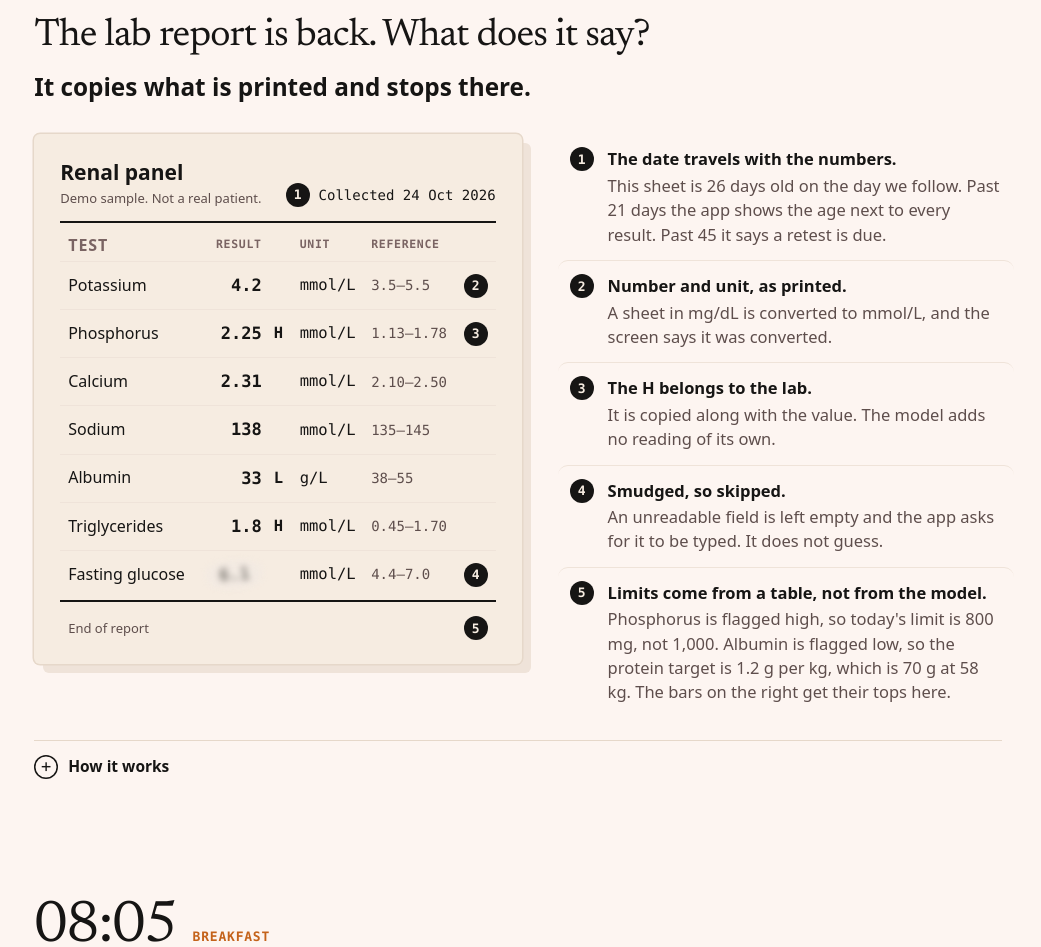
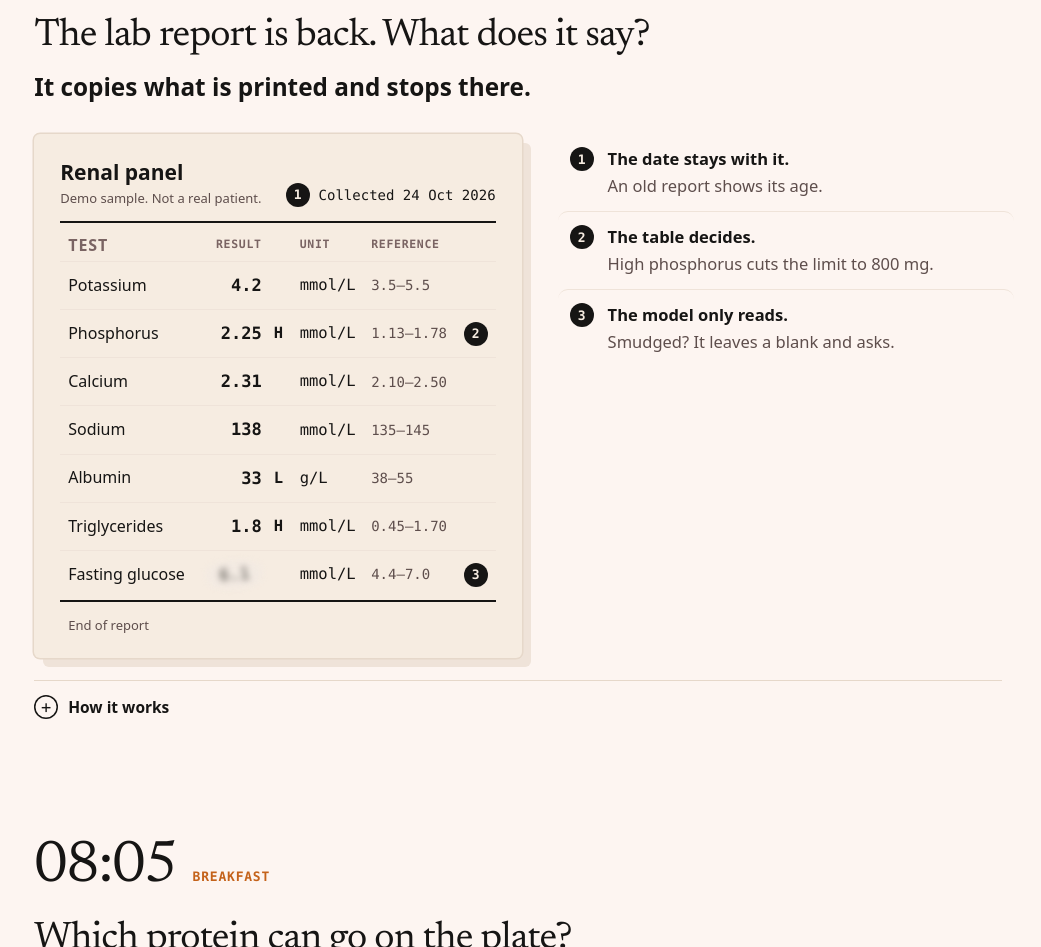
Before and after one commit to chenliang-ai/dialight, a plain HTML site: page index.html in a window 1280 px wide. Shown: the part 7200-8147 px from the top of the page, without its empty margins (17-1058 px from the left). Drawn offline with Linux system fonts and the light colour scheme; a web font is replaced by a local one.

Commit message:
Cut the lab report notes from five to three
Co-Authored-By: Claude Opus 5.5 <noreply@anthropic.com>

```diff
--- a/index.html
+++ b/index.html
@@ -1527,7 +1527,7 @@ body,body.w0,body.w1,body.w2,body.w3,body.w4{background-color:var(--bg)!importan
         <h3 class="q3">The lab report is back. What does it say?</h3>
         <p class="answer">It copies what is printed and stops there.</p>
         <div class="read">
-        <div class="paper" role="group" aria-label="Demo lab report with five numbered notes">
+        <div class="paper" role="group" aria-label="Demo lab report with three numbered notes">
           <div class="paper-head">
             <div><strong>Renal panel</strong><small>Demo sample. Not a real patient.</small></div>
             <div class="paper-date" data-n="1"><span class="mark">1</span>Collected 24 Oct 2026</div>
@@ -1535,30 +1535,28 @@ body,body.w0,body.w1,body.w2,body.w3,body.w4{background-color:var(--bg)!importan
           <table>
             <thead><tr><th>Test</th><th style="text-align:right">Result</th><th></th><th>Unit</th><th>Reference</th><th></th></tr></thead>
             <tbody>
-              <tr data-n="2"><td>Potassium</td><td class="num">4.2</td><td class="flag"></td><td>mmol/L</td><td class="ref">3.5–5.5</td><td class="mk"><span class="mark">2</span></td></tr>
-              <tr data-n="3"><td>Phosphorus</td><td class="num">2.25</td><td class="flag">H</td><td>mmol/L</td><td class="ref">1.13–1.78</td><td class="mk"><span class="mark">3</span></td></tr>
+              <tr><td>Potassium</td><td class="num">4.2</td><td class="flag"></td><td>mmol/L</td><td class="ref">3.5–5.5</td><td class="mk"></td></tr>
+              <tr data-n="2"><td>Phosphorus</td><td class="num">2.25</td><td class="flag">H</td><td>mmol/L</td><td class="ref">1.13–1.78</td><td class="mk"><span class="mark">2</span></td></tr>
               <tr><td>Calcium</td><td class="num">2.31</td><td class="flag"></td><td>mmol/L</td><td class="ref">2.10–2.50</td><td class="mk"></td></tr>
               <tr><td>Sodium</td><td class="num">138</td><td class="flag"></td><td>mmol/L</td><td class="ref">135–145</td><td class="mk"></td></tr>
               <tr><td>Albumin</td><td class="num">33</td><td class="flag">L</td><td>g/L</td><td class="ref">38–55</td><td class="mk"></td></tr>
               <tr><td>Triglycerides</td><td class="num">1.8</td><td class="flag">H</td><td>mmol/L</td><td class="ref">0.45–1.70</td><td class="mk"></td></tr>
-              <tr data-n="4"><td>Fasting glucose</td><td class="num"><span class="smudge" aria-label="unreadable">6.1</span></td><td class="flag"></td><td>mmol/L</td><td class="ref">4.4–7.0</td><td class="mk"><span class="mark">4</span></td></tr>
+              <tr data-n="3"><td>Fasting glucose</td><td class="num"><span class="smudge" aria-label="unreadable">6.1</span></td><td class="flag"></td><td>mmol/L</td><td class="ref">4.4–7.0</td><td class="mk"><span class="mark">3</span></td></tr>
             </tbody>
           </table>
-          <div class="paper-foot" data-n="5"><span>End of report</span><span class="mark">5</span></div>
+          <div class="paper-foot"><span>End of report</span></div>
         </div>
 
         <ol class="anno" id="anno">
-          <li data-n="1" tabindex="0"><span class="mark">1</span><div><b>The date travels with the numbers.</b><span>This sheet is 26 days old on the day we follow. Past 21 days the app shows the age next to every result. Past 45 it says a retest is due.</span></div></li>
-          <li data-n="2" tabindex="0"><span class="mark">2</span><div><b>Number and unit, as printed.</b><span>A sheet in mg/dL is converted to mmol/L, and the screen says it was converted.</span></div></li>
-          <li data-n="3" tabindex="0"><span class="mark">3</span><div><b>The H belongs to the lab.</b><span>It is copied along with the value. The model adds no reading of its own.</span></div></li>
-          <li data-n="4" tabindex="0"><span class="mark">4</span><div><b>Smudged, so skipped.</b><span>An unreadable field is left empty and the app asks for it to be typed. It does not guess.</span></div></li>
-          <li data-n="5" tabindex="0"><span class="mark">5</span><div><b>Limits come from a table, not from the model.</b><span>Phosphorus is flagged high, so today's limit is 800 mg, not 1,000. Albumin is flagged low, so the protein target is 1.2 g per kg, which is 70 g at 58 kg. The bars on the right get their tops here.</span></div></li>
+          <li data-n="1" tabindex="0"><span class="mark">1</span><div><b>The date stays with it.</b><span>An old report shows its age.</span></div></li>
+          <li data-n="2" tabindex="0"><span class="mark">2</span><div><b>The table decides.</b><span>High phosphorus cuts the limit to 800 mg.</span></div></li>
+          <li data-n="3" tabindex="0"><span class="mark">3</span><div><b>The model only reads.</b><span>Smudged? It leaves a blank and asks.</span></div></li>
         </ol>
       </div>
         <details class="more">
           <summary>How it works</summary>
           <div class="more-in">
-            <p>The model has one job here, which is transcription: the number, the unit, and the lab's own flag. It does not explain what a high phosphorus means. Turning the sheet into today's limits is a separate step, done by a short fixed table in the code that the model cannot change.</p>
+            <p>The model has one job here, which is transcription: the numbers and the date. It does not explain what a high phosphorus means. Turning the sheet into today's limits is a separate step, done by a short fixed table in the code that the model cannot change.</p>
             <p><b>The fixed table.</b> Phosphorus 800, 1,000 or 1,100 mg for a high, in-range or low result. Potassium 1,800 mg if high, otherwise 2,200. Sodium 1,500 mg if high, otherwise 1,900. Protein 1.2 g per kg of dry weight if albumin is low, otherwise 1.0. Phosphorus 800 to 1,000 mg and protein 1.0 to 1.2 g/kg match Chinese dialysis guidance. The other figures, and setting limits by lab result at all, are the team's own.</p>
             <p><b>Why it only transcribes.</b> China's Detailed Rules for the Supervision of Internet Diagnosis and Treatment (Trial), 2022, say AI software may not stand in for a physician (Art. 13) and may not generate prescriptions (Art. 21). The rules bind hospitals offering care online; we drew our own line from them.</p>
           </div>
```
